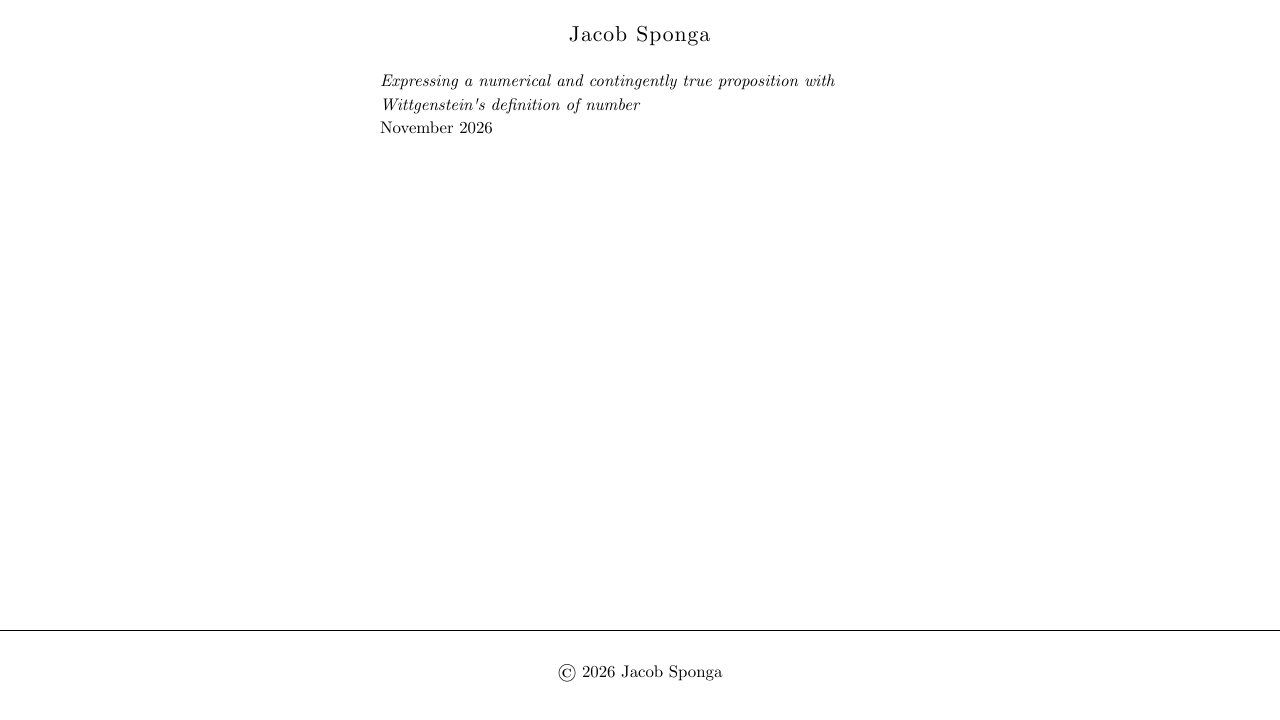
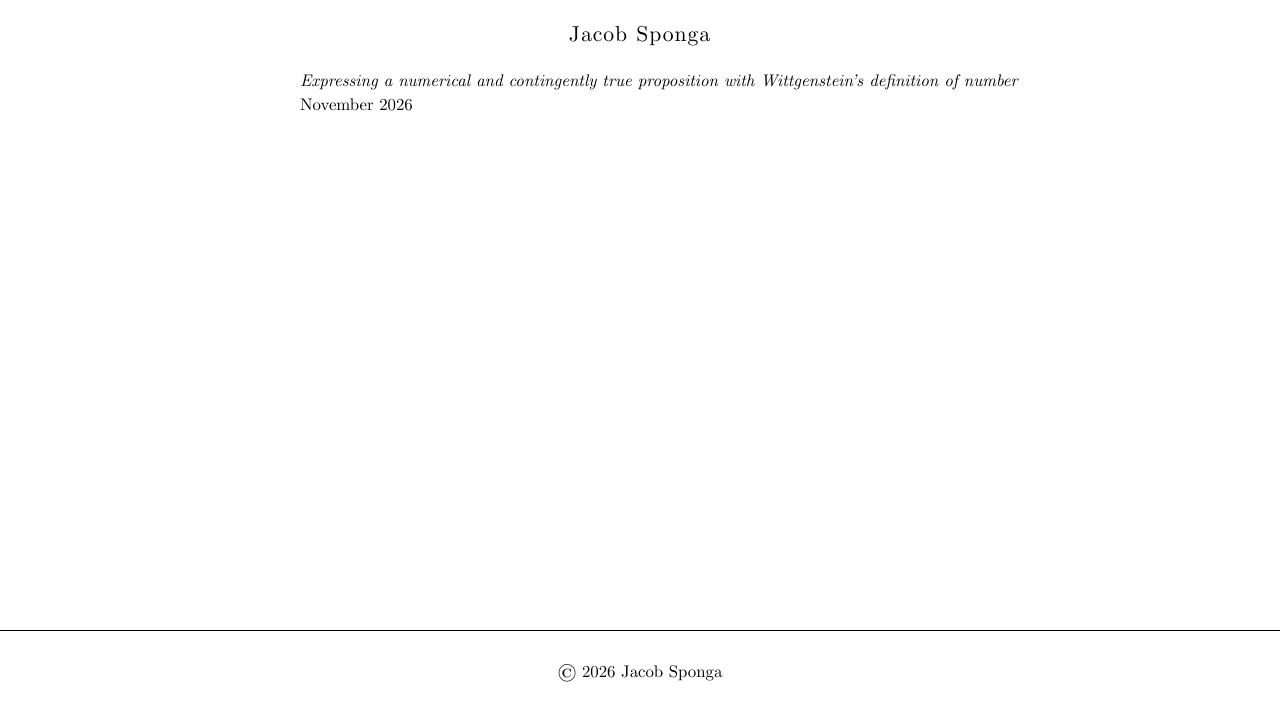
Before and after one commit to newstylemagazine/jacobsponga, a plain HTML site: page index.html in a window 1280 px wide. Drawn offline with Linux system fonts and the light colour scheme.

Commit message:
Add files via upload

```diff
--- a/index.html
+++ b/index.html
@@ -4,7 +4,7 @@
     <meta charset="UTF-8">
     <meta name="viewport" content="width=device-width, initial-scale=1.0">
     <title>Jacob Sponga</title>
-    <link rel="stylesheet" href="styles.css?v=4">
+    <link rel="stylesheet" href="styles.css?v=5">
 </head>
 <body class="writing-page">
     <header>
@@ -22,7 +22,7 @@
             <article class="post-card">
                 <a class="post-link" href="articles/wittgenstein-number.html">
                     <div class="post-meta">
-                        <h3><i>Expressing a numerical and contingently true proposition with Wittgenstein's definition of number</i></h3>
+                        <h3><i>Expressing a numerical and contingently true proposition with Wittgenstein’s definition of number</i></h3>
                         <p class="post-date">November 2026</p>
                     </div>
                 </a>
--- a/styles.css
+++ b/styles.css
@@ -31,7 +31,7 @@ body {
 
 a { color: black; text-decoration: none; }
 
-.container { max-width: 600px; margin: 0 auto; padding: 0 40px; }
+.container { max-width: 760px; margin: 0 auto; padding: 0 40px; }
 
 /* Header */
 header { text-align: center; padding: 20px; }
@@ -53,7 +53,8 @@ header h1 a:hover { color: #888; }
 main { padding: 40px 0 80px; min-height: calc(100vh - 300px); }
 
 /* Writing list: title with date underneath, left-aligned */
-body.writing-page .container { max-width: 600px; }
+body.writing-page .container { max-width: 760px; }
+@media (min-width: 769px) { .post-meta h3 { white-space: nowrap; } }
 
 .post-constellation {
     display: flex;
```
